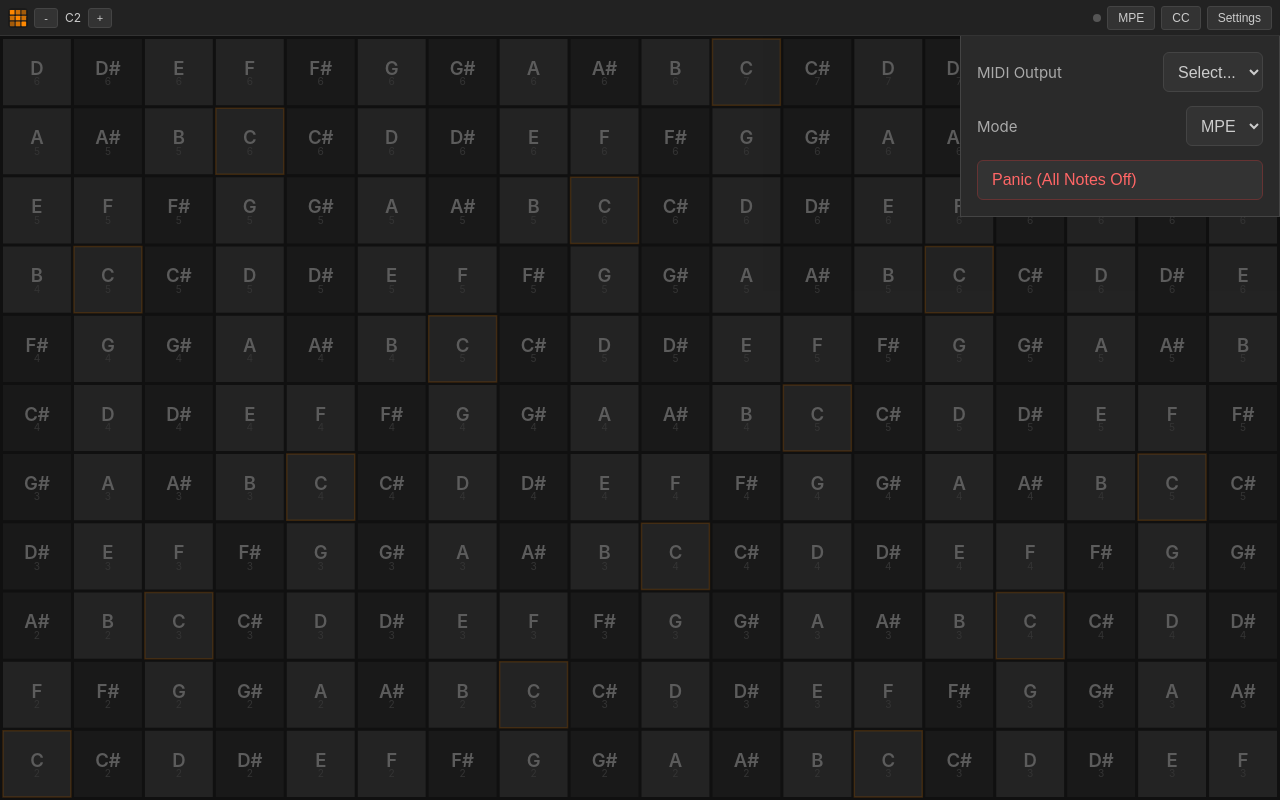
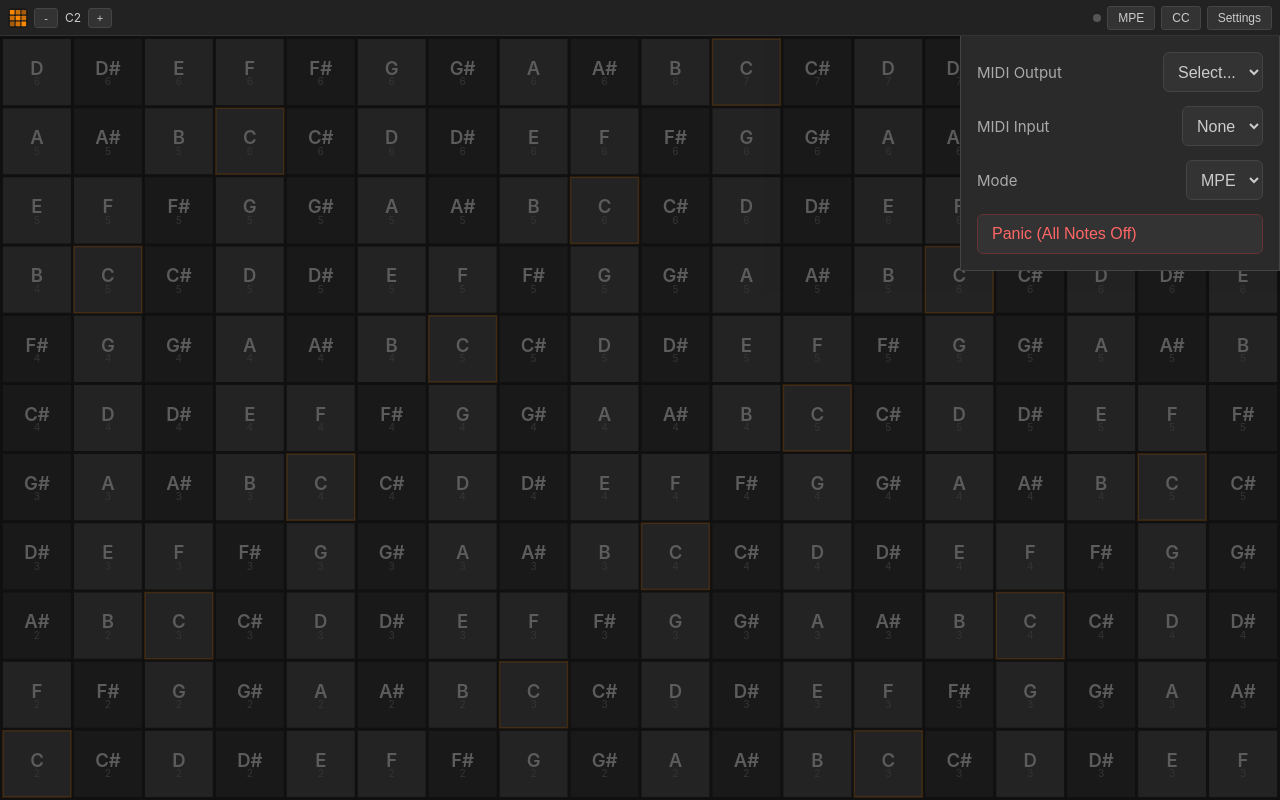
Before and after one commit to Boux/TouchMPE, a Vue app: page / in a window 1280 px wide. Both pictures are taken after a click on the button "MPE". Built offline with nearby package versions, Linux system fonts and the light colour scheme.

Commit message:
allow for midi input (highlights notes pressed by other midi device)

```diff
--- a/src/App.vue
+++ b/src/App.vue
@@ -3,8 +3,10 @@
     <Toolbar
       :settings="settings"
       :midi-output-name="midiOutputName"
+      :midi-input-name="midiInputName"
       :midi-outputs="midiOutputs"
       :settings-open="settingsOpen"
+      :midi-inputs="midiInputs"
       :controls-open="controlConfig.visible"
       @select-output="onSelectOutput"
       @toggle-settings="settingsOpen = !settingsOpen"
@@ -13,6 +15,7 @@
       @preset-change="onPresetChange"
       @panic="onPanic"
       @toggle-mpe="onToggleMpe"
+      @select-input="onSelectInput"
       @toggle-controls="toggleControlPanel"
       @accent-change="onAccentChange"
     />
@@ -61,7 +64,9 @@ export default {
       controlConfig: loadControlConfig(),
       midiOutput: new MIDIOutput(),
       midiOutputs: [],
+      midiInputs: [],
       midiOutputName: null,
+      midiInputName: null,
       engine: null
     }
   },
@@ -70,8 +75,10 @@ export default {
     try {
       await this.midiOutput.init()
       this.midiOutputs = this.midiOutput.getOutputs()
-      this.midiOutput.onStateChange = (outputs) => {
+      this.midiInputs = this.midiOutput.getInputs()
+      this.midiOutput.onStateChange = (outputs, inputs) => {
         this.midiOutputs = outputs
+        this.midiInputs = inputs
       }
       if (this.midiOutputs.length > 0) {
         this.onSelectOutput(this.midiOutputs[0].id)
@@ -137,6 +144,28 @@ export default {
 
     onPanic() {
       if (this.engine) this.engine.panic()
+    },
+
+    onSelectInput(id) {
+      if (id) {
+        this.midiOutput.selectInput(id)
+        this.midiInputName = this.midiOutput.selectedInputName
+        this.midiOutput.onNoteOn = (note) => {
+          if (this.$refs.gridCanvas?.renderer) {
+            this.$refs.gridCanvas.renderer.externalNoteOn(note)
+          }
+        }
+        this.midiOutput.onNoteOff = (note) => {
+          if (this.$refs.gridCanvas?.renderer) {
+            this.$refs.gridCanvas.renderer.externalNoteOff(note)
+          }
+        }
+      } else {
+        this.midiOutput.selectInput(null)
+        this.midiInputName = null
+        this.midiOutput.onNoteOn = null
+        this.midiOutput.onNoteOff = null
+      }
     },
 
     onToggleMpe(mpeMode) {
--- a/src/components/Toolbar.vue
+++ b/src/components/Toolbar.vue
@@ -65,6 +65,23 @@
         </label>
 
         <label class="menu-label">
+          MIDI Input
+          <select
+            :value="selectedInputId"
+            @change="$emit('select-input', $event.target.value); menuOpen = false"
+          >
+            <option value="">None</option>
+            <option
+              v-for="input in midiInputs"
+              :key="input.id"
+              :value="input.id"
+            >
+              {{ input.name }}
+            </option>
+          </select>
+        </label>
+
+        <label class="menu-label">
           Mode
           <select
             :value="settings.mpeMode ? 'mpe' : 'midi'"
@@ -90,12 +107,14 @@ export default {
   props: {
     settings: { type: Object, required: true },
     midiOutputName: { type: String, default: null },
+    midiInputName: { type: String, default: null },
     midiOutputs: { type: Array, default: () => [] },
+    midiInputs: { type: Array, default: () => [] },
     settingsOpen: { type: Boolean, default: false },
     controlsOpen: { type: Boolean, default: false }
   },
 
-  emits: ['select-output', 'toggle-settings', 'toggle-controls', 'toggle-mpe', 'octave-up', 'octave-down', 'panic', 'accent-change'],
+  emits: ['select-output', 'select-input', 'toggle-settings', 'toggle-controls', 'toggle-mpe', 'octave-up', 'octave-down', 'panic', 'accent-change'],
 
   data() {
     return {
@@ -107,6 +126,12 @@ export default {
     selectedOutputId() {
       const match = this.midiOutputs.find(o => o.name === this.midiOutputName)
       return match ? match.id : ''
+    },
+
+    selectedInputId() {
+      return this.midiInputName
+        ? (this.midiInputs.find(i => i.name === this.midiInputName)?.id || '')
+        : ''
     },
 
     octaveLabel() {
--- a/src/engine/GridRenderer.js
+++ b/src/engine/GridRenderer.js
@@ -25,6 +25,7 @@ export default class GridRenderer {
     this.dpr = window.devicePixelRatio || 1
     this.mpeMode = true
     this.accentColor = '#ff8800'
+    this.externalNotes = new Set() // notes held from MIDI input
 
     // Offscreen canvas for static pad layer
     this.staticCanvas = new OffscreenCanvas(1, 1)
@@ -54,6 +55,16 @@ export default class GridRenderer {
     })))
     this._computePadGeometry()
     this.staticDirty = true
+    this.dynamicDirty = true
+  }
+
+  externalNoteOn(note) {
+    this.externalNotes.add(note)
+    this.dynamicDirty = true
+  }
+
+  externalNoteOff(note) {
+    this.externalNotes.delete(note)
     this.dynamicDirty = true
   }
 
@@ -112,6 +123,11 @@ export default class GridRenderer {
     // Composite: static background
     ctx.clearRect(0, 0, w, h)
     ctx.drawImage(this.staticCanvas, 0, 0)
+
+    // Draw external MIDI input highlights
+    if (this.externalNotes.size > 0) {
+      this._drawExternalNotes(ctx)
+    }
 
     // Draw dynamic touch overlays on top
     if (this.hasActiveTouches) {
@@ -183,6 +199,37 @@ export default class GridRenderer {
           ctx.font = `${octFontSize}px -apple-system, sans-serif`
           ctx.fillText(octave, px + pw / 2, py + ph / 2 + fontSize * 0.55)
         }
+      }
+    }
+  }
+
+  // --- External MIDI input highlights ---
+
+  _drawExternalNotes(ctx) {
+    const dpr = this.dpr
+    const { r: ar, g: ag, b: ab } = hexToRgb(this.accentColor)
+
+    for (let r = 0; r < this.pads.length; r++) {
+      for (let c = 0; c < this.pads[r].length; c++) {
+        const pad = this.pads[r][c]
+        if (!pad) continue
+        if (!this.externalNotes.has(pad.note)) continue
+
+        const px = pad.x * dpr
+        const py = pad.y * dpr
+        const pw = pad.w * dpr
+        const ph = pad.h * dpr
+
+        // Soft glow fill
+        ctx.beginPath()
+        ctx.rect(px, py, pw, ph)
+        ctx.fillStyle = `rgba(${ar}, ${ag}, ${ab}, 0.2)`
+        ctx.fill()
+
+        // Border
+        ctx.strokeStyle = `rgba(${ar}, ${ag}, ${ab}, 0.5)`
+        ctx.lineWidth = 1.5 * dpr
+        ctx.stroke()
       }
     }
   }
--- a/src/midi/MIDIOutput.js
+++ b/src/midi/MIDIOutput.js
@@ -7,7 +7,11 @@ export default class MIDIOutput {
     this.access = null
     this.output = null
     this.outputs = []
+    this.input = null
+    this.inputs = []
     this.onStateChange = null
+    this.onNoteOn = null   // (note, velocity, channel) => {}
+    this.onNoteOff = null  // (note, channel) => {}
   }
 
   async init() {
@@ -15,16 +19,24 @@ export default class MIDIOutput {
       throw new Error('Web MIDI API not supported in this browser')
     }
     this.access = await navigator.requestMIDIAccess({ sysex: false })
-    this.access.onstatechange = () => this._refreshOutputs()
-    this._refreshOutputs()
+    this._refreshTimer = null
+    this.access.onstatechange = () => {
+      clearTimeout(this._refreshTimer)
+      this._refreshTimer = setTimeout(() => this._refreshPorts(), 100)
+    }
+    this._refreshPorts()
   }
 
-  _refreshOutputs() {
+  _refreshPorts() {
     this.outputs = []
     for (const output of this.access.outputs.values()) {
       this.outputs.push({ id: output.id, name: output.name, state: output.state })
     }
-    if (this.onStateChange) this.onStateChange(this.outputs)
+    this.inputs = []
+    for (const input of this.access.inputs.values()) {
+      this.inputs.push({ id: input.id, name: input.name, state: input.state })
+    }
+    if (this.onStateChange) this.onStateChange(this.outputs, this.inputs)
   }
 
   getOutputs() {
@@ -48,4 +60,40 @@ export default class MIDIOutput {
   get selectedName() {
     return this.output ? this.output.name : null
   }
+
+  getInputs() {
+    return this.inputs
+  }
+
+  selectInput(id) {
+    // Disconnect previous input
+    if (this.input) {
+      this.input.onmidimessage = null
+    }
+    this.input = (id && this.access) ? (this.access.inputs.get(id) || null) : null
+    if (this.input) {
+      this.input.onmidimessage = (e) => this._onMIDIMessage(e)
+    }
+  }
+
+  _onMIDIMessage(e) {
+    const data = e.data
+    if (data.length < 2) return
+    const status = data[0] & 0xF0
+    const channel = data[0] & 0x0F
+
+    if (status === 0x90 && data.length >= 3 && data[2] > 0) {
+      if (this.onNoteOn) this.onNoteOn(data[1], data[2], channel)
+    } else if (status === 0x80 || (status === 0x90 && data[2] === 0)) {
+      if (this.onNoteOff) this.onNoteOff(data[1], channel)
+    }
+  }
+
+  get selectedInputId() {
+    return this.input ? this.input.id : null
+  }
+
+  get selectedInputName() {
+    return this.input ? this.input.name : null
+  }
 }
```
